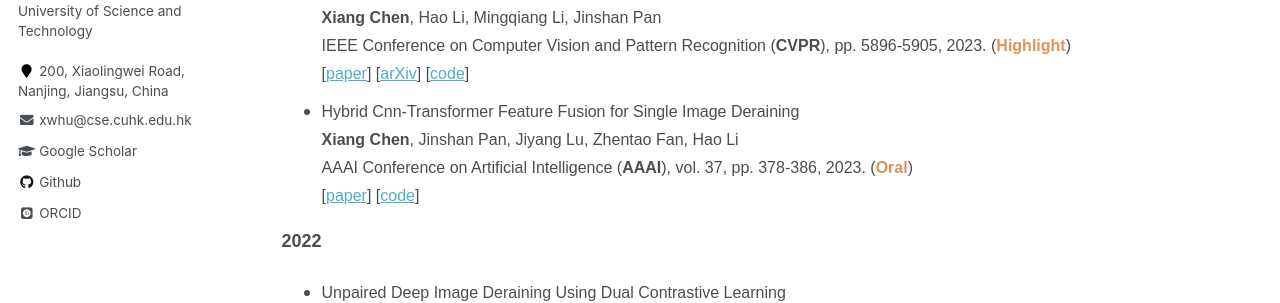
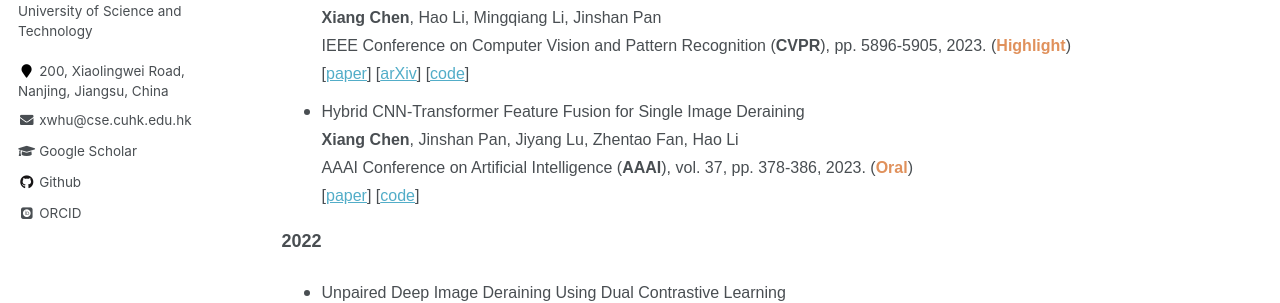
Before and after one commit to cschenxiang/cschenxiang.github.io, a Jekyll site: the page built from _pages/publications.html, in a window 1280 px wide and 1041 px high. Shown: the part 313-616 px from the top of the window. Built offline with Jekyll 4.4.1, drawn with Linux system fonts in a browser that asks for light colours; some web fonts are replaced.

```diff
--- a/_pages/publications.html
+++ b/_pages/publications.html
@@ -36,7 +36,7 @@ IEEE Conference on Computer Vision and Pattern Recognition (<b>CVPR</b>), pp. 58
 </p> </li>
 
 <li> <p style="margin-left: 0px; line-height: 150%; margin-top: 10px; margin-bottom: 10px;"><font face="Arial" size="3"><meta charset="utf-8">
-Hybrid Cnn-Transformer Feature Fusion for Single Image Deraining <br>
+Hybrid CNN-Transformer Feature Fusion for Single Image Deraining <br>
 <b>Xiang Chen</b>, Jinshan Pan, Jiyang Lu, Zhentao Fan, Hao Li<br>
 AAAI Conference on Artificial Intelligence (<b>AAAI</b>), vol. 37, pp. 378-386, 2023. (<span style="color:rgb(224, 145, 92)"><b>Oral</b></span>) <br>
 [<a href="https://ojs.aaai.org/index.php/AAAI/article/view/25111/24883">paper</a>]
@@ -53,7 +53,7 @@ Unpaired Deep Image Deraining Using Dual Contrastive Learning <br>
 <b>Xiang Chen</b>, Jinshan Pan, Kui Jiang, Yufeng Li, Yufeng Huang, Caihua Kong, Longgang Dai, Zhentao Fan<br>
 IEEE Conference on Computer Vision and Pattern Recognition (<b>CVPR</b>), pp. 2017-2026, 2022.  <br>
 [<a href="https://openaccess.thecvf.com/content/CVPR2022/papers/Chen_Unpaired_Deep_Image_Deraining_Using_Dual_Contrastive_Learning_CVPR_2022_paper.pdf">paper</a>]
-[<a href="https://arxiv.org/abs/2303.11950">arXiv</a>]
+[<a href="https://arxiv.org/abs/2109.02973">arXiv</a>]
 [<a href="https://github.com/cschenxiang/DCD-GAN">code</a>]
 </font>
 </p> </li>
```
